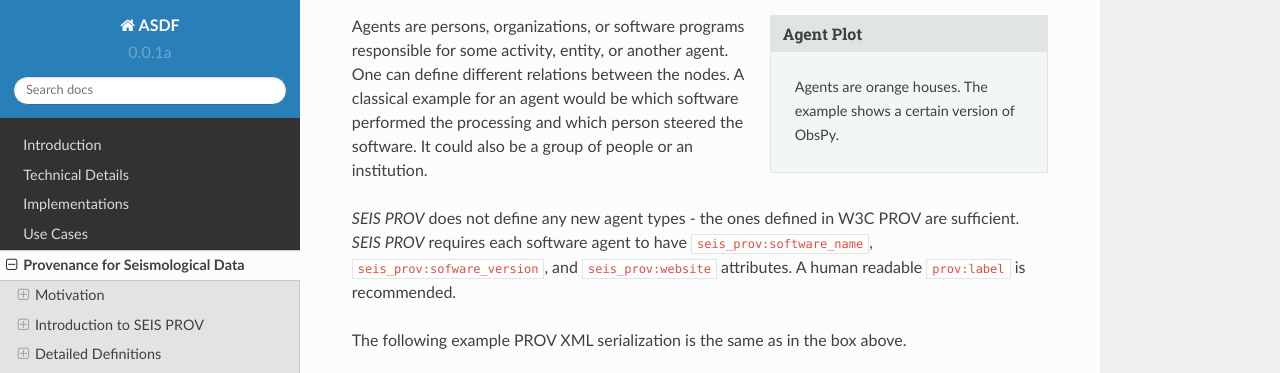
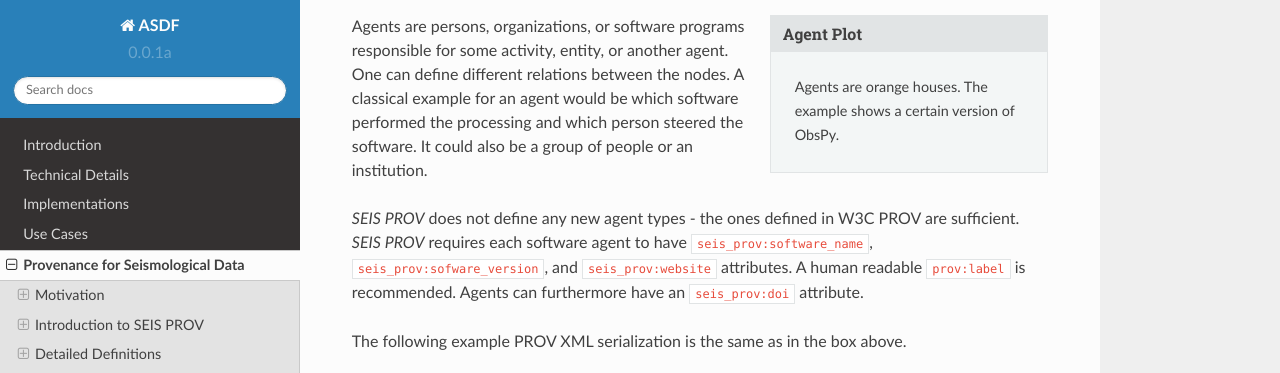
Before and after one commit to wjlei1990/ASDF, a Sphinx documentation site: the page built from doc/provenance.rst, in a window 1280 px wide and 900 px high, scrolled down 4387 px, cut to the strip 0-373 px from the top of the window. Built offline with Sphinx 7.4.7 and the Read the Docs theme 2.0.0, drawn with Linux system fonts in a browser that asks for light colours.

Commit message:
Added DOI field to the agent definitions

```diff
--- a/doc/code/example_cross_correlation.py
+++ b/doc/code/example_cross_correlation.py
@@ -4,7 +4,8 @@ obspy = pr.agent("seis_prov:sa_9DIG8A-TA", other_attributes=(
     ("prov:label", "ObsPy"),
     ("seis_prov:software_name", "ObsPy"),
     ("seis_prov:software_version", "0.9.2"),
-    ("seis_prov:website", "http://www.obspy.org"))
+    ("seis_prov:website", "http://www.obspy.org"),
+    ("seis_prov:doi", "10.1785/gssrl.81.3.530"))
 )
 
 trace_1 = pr.entity("seis_prov:wf_A34J4DIDJ3", other_attributes=(
--- a/doc/code/example_detailed_processing_chain.py
+++ b/doc/code/example_detailed_processing_chain.py
@@ -4,7 +4,8 @@ obspy = pr.agent("seis_prov:sa_9DIG8A-TA", other_attributes=(
     ("prov:label", "ObsPy"),
     ("seis_prov:software_name", "ObsPy"),
     ("seis_prov:software_version", "0.9.2"),
-    ("seis_prov:website", "http://www.obspy.org"))
+    ("seis_prov:website", "http://www.obspy.org"),
+    ("seis_prov:doi", "10.1785/gssrl.81.3.530"))
 )
 
 trace_1 = pr.entity("seis_prov:wf_A34J4DIDJ3", other_attributes=(
--- a/doc/code/simple_agent.py
+++ b/doc/code/simple_agent.py
@@ -4,5 +4,6 @@ pr.agent("seis_prov:sa_9DIG8A-TA", other_attributes=(
     ("prov:label", "ObsPy"),
     ("seis_prov:software_name", "ObsPy"),
     ("seis_prov:software_version", "0.9.2"),
-    ("seis_prov:website", "http://www.obspy.org"))
+    ("seis_prov:website", "http://www.obspy.org"),
+    ("seis_prov:doi", "10.1785/gssrl.81.3.530"))
 )
--- a/doc/provenance.rst
+++ b/doc/provenance.rst
@@ -226,7 +226,8 @@ of people or an institution.
 *SEIS PROV* does not define any new agent types - the ones defined in W3C PROV
 are sufficient. *SEIS PROV* requires each software agent to have
 ``seis_prov:software_name``, ``seis_prov:sofware_version``, and
-``seis_prov:website`` attributes. A human readable ``prov:label`` is recommended.
+``seis_prov:website`` attributes. A human readable ``prov:label`` is
+recommended. Agents can furthermore have an ``seis_prov:doi`` attribute.
 
 The following example PROV XML serialization is the same as in the box above.
 
```
